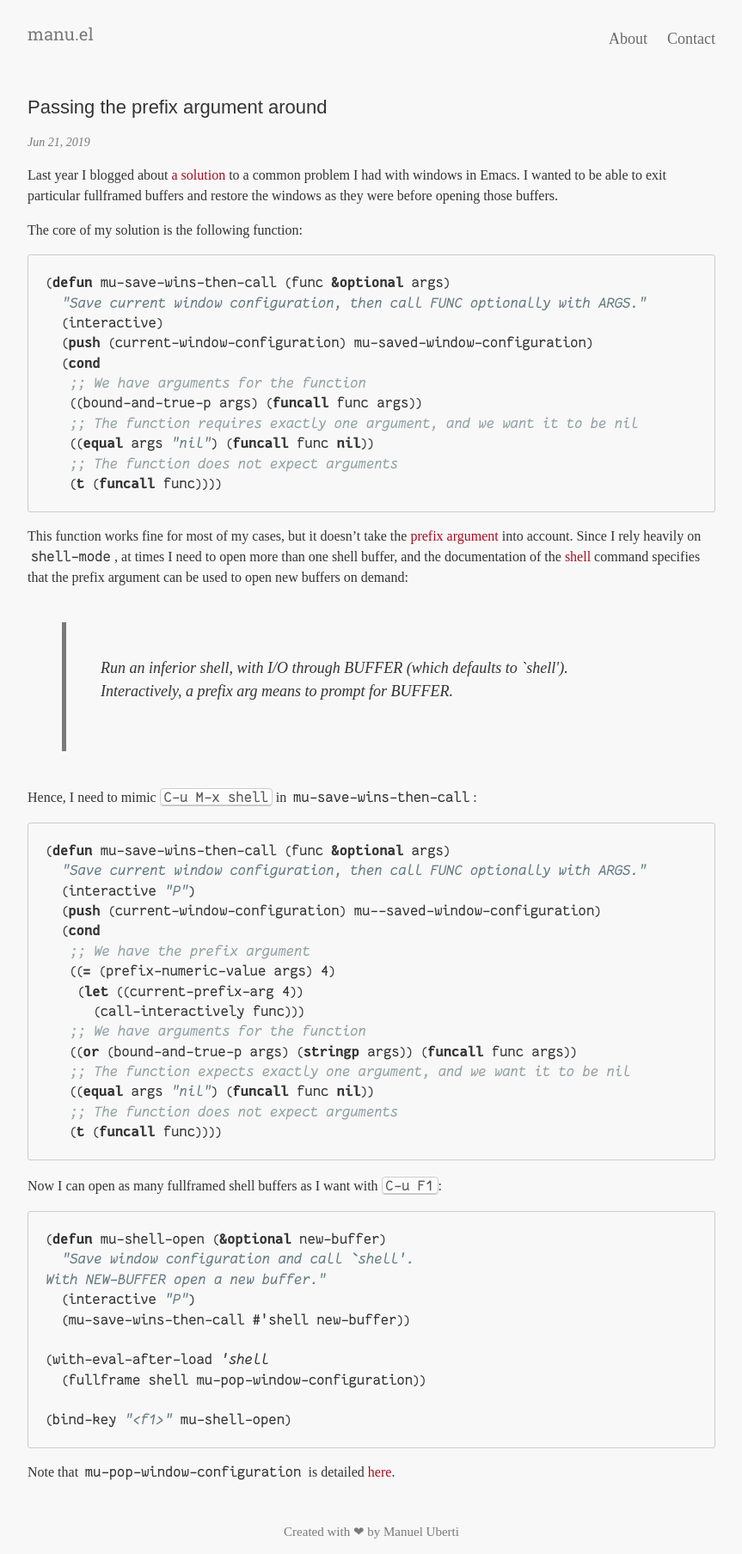
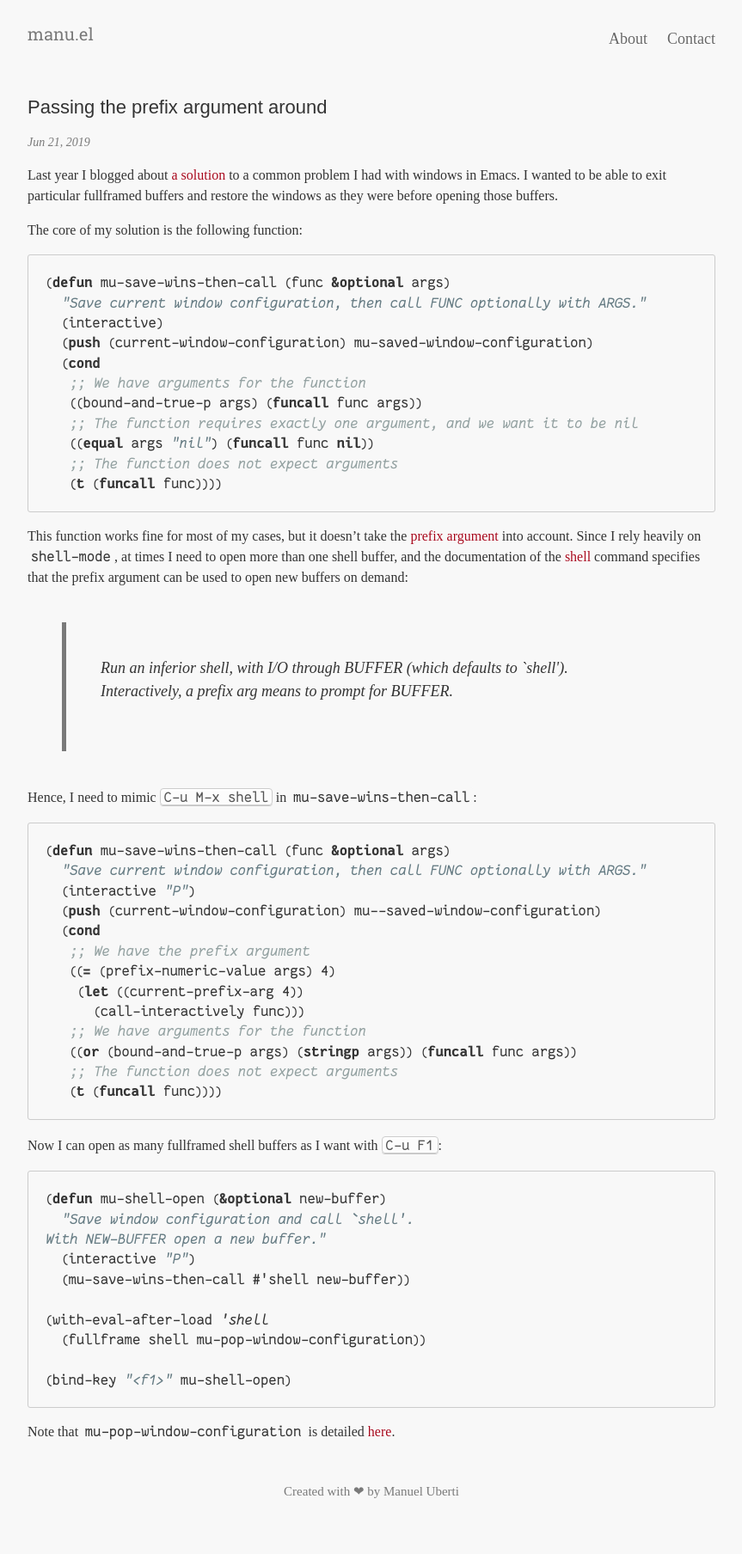
Before and after one commit to manuel-uberti/manuel-uberti.github.io, a Jekyll site: the page built from _posts/2019-06-21-windows.md, in a window 1280 px wide. Shown: the whole page at 86% size, without its empty margins (208-1071 px from the left). Built offline with Jekyll 4.4.1, drawn with Linux system fonts in a browser that asks for light colours; some web fonts are replaced; after the commit the page ends 1762 px from its top, so only the background shows below that.

Commit message:
Update function

````diff
--- a/_posts/2019-06-21-windows.md
+++ b/_posts/2019-06-21-windows.md
@@ -52,8 +52,6 @@ Hence, I need to mimic <kbd>C-u M-x shell</kbd> in `mu-save-wins-then-call`:
       (call-interactively func)))
    ;; We have arguments for the function
    ((or (bound-and-true-p args) (stringp args)) (funcall func args))
-   ;; The function expects exactly one argument, and we want it to be nil
-   ((equal args "nil") (funcall func nil))
    ;; The function does not expect arguments
    (t (funcall func))))
 ```
````
